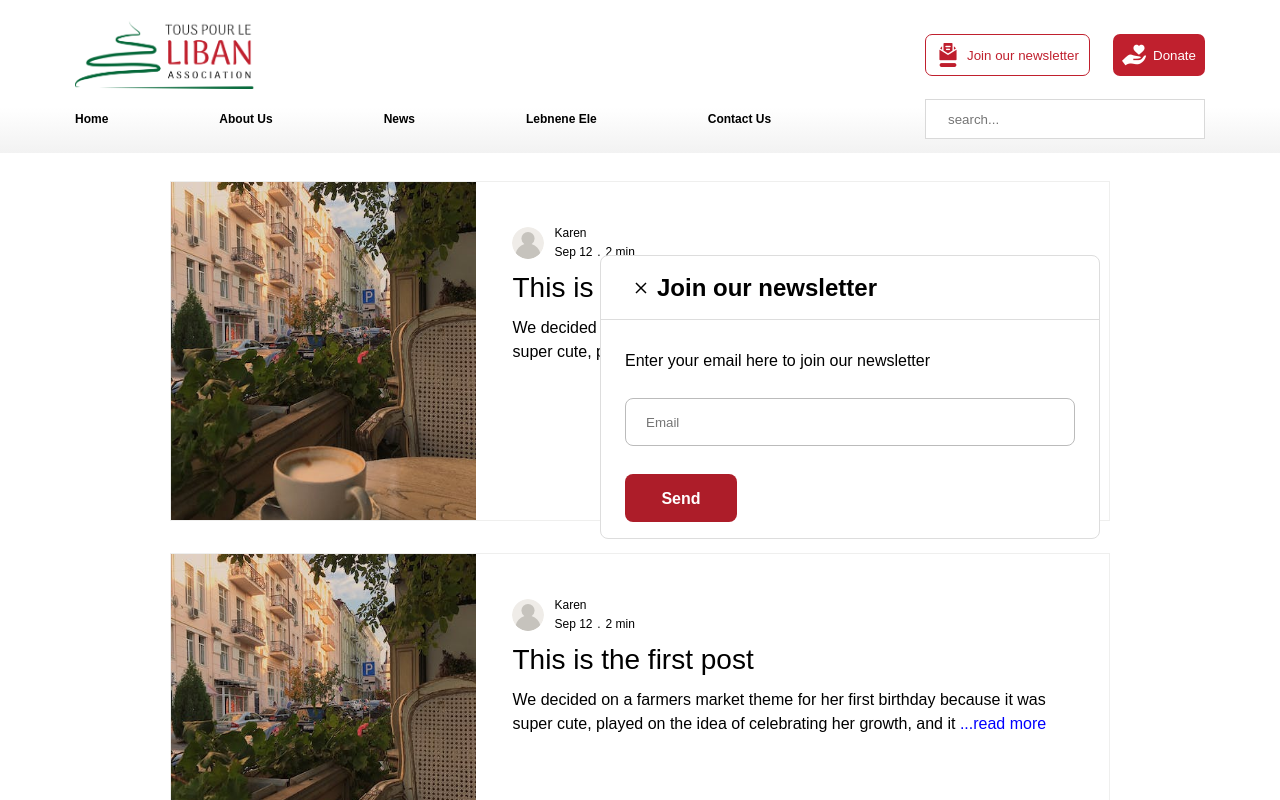
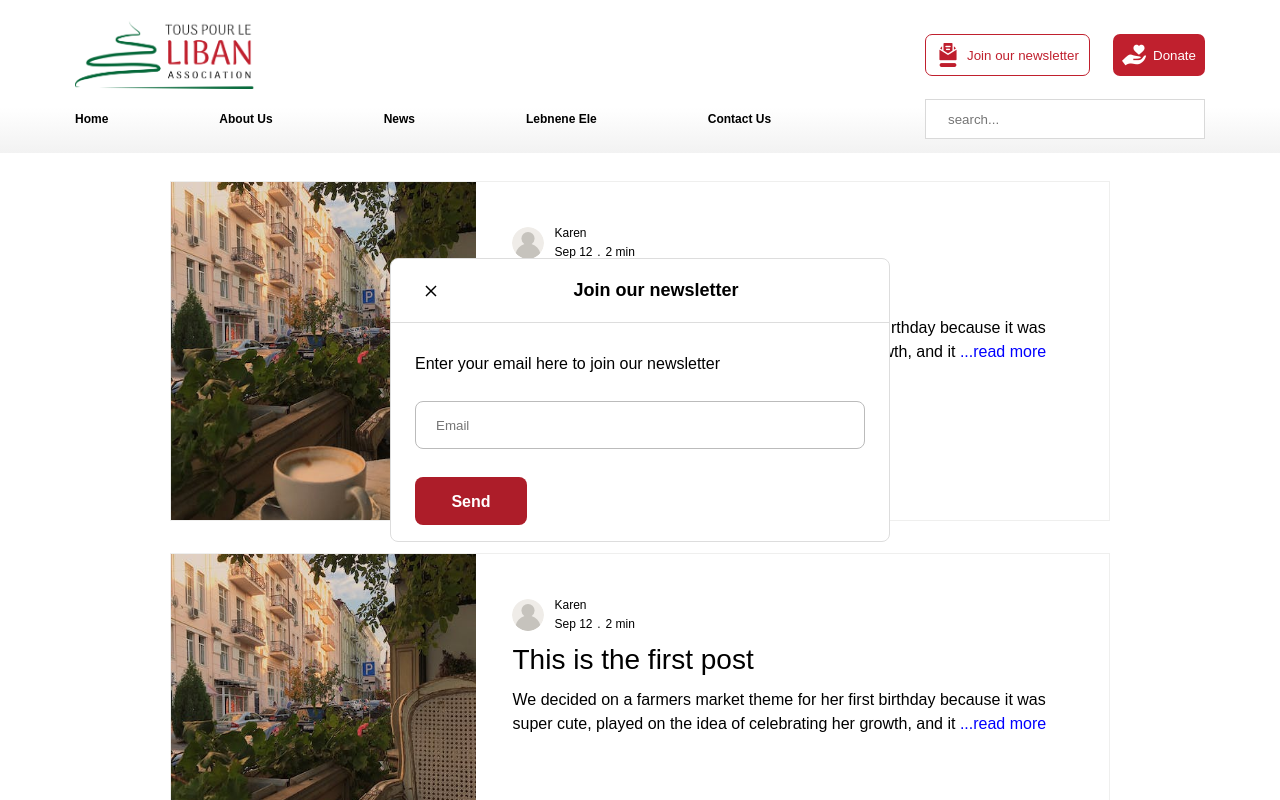
Before and after one commit to Mourtada15/First-Project-FrontEnd, a React (Vite) app: page /news in a window 1280 px wide. Both pictures are taken after a click on the button "Join our newsletter". Shown: the top 800 px of the page. Built offline with nearby package versions, Linux system fonts and the light colour scheme; a web font is replaced by a local one.

Commit message:
fix contactus/subscribe positions

```diff
--- a/src/components/navbar.jsx
+++ b/src/components/navbar.jsx
@@ -45,7 +45,7 @@ const Navbar = () =>{
         <div className="nav-items">
             <ul>
                 <li><Link to="/">Home</Link></li>
-                <li><Link to="#">About Us</Link></li>
+                <li><Link to="/aboutus">About Us</Link></li>
                 <li><Link to="/news">News</Link></li>
                 <li><Link to="#">Lebnene Ele</Link></li>
                 <li><Link onClick={handleShowContact} to="#">Contact Us</Link></li>
--- a/src/components/subscribe.css
+++ b/src/components/subscribe.css
@@ -7,12 +7,14 @@
     border-radius: .5rem;
     position: absolute;
     z-index: 5;
-    top: 15.938rem;
-    left: 37.5rem;
+    top: 50%;
+    left: 50%;
+    transform: translate(-50%, -50%);
     display: flex;
     flex-direction: column;
     align-items: center;
     font-family: "Avenir",sans-serif;
+    position: fixed;
 }
 .popup-header{
     width: 100%;
--- a/src/components/subscribe.jsx
+++ b/src/components/subscribe.jsx
@@ -39,8 +39,7 @@ const Subscribe = ({onHide}) =>{
     <path d="m6 6 20 20" />
     <path d="m26 6-20 20" /> </svg>
             </button>
-            <h1 className='pop
-            up-title'>Join our newsletter</h1>
+            <h1 className='popup-title'>Join our newsletter</h1>
            </header>
            <div className="popup-body">
             <p className='popup-note'>Enter your email here to join our newsletter</p>
--- a/src/main.jsx
+++ b/src/main.jsx
@@ -2,6 +2,7 @@ import React from 'react'
 import ReactDOM from 'react-dom/client'
 import Home from './Home.jsx'
 import News from './News.jsx'
+import Aboutus from './AboutUs.jsx'
 import { createBrowserRouter,RouterProvider} from 'react-router-dom'
 import axios from 'axios'
 import Article from './components/article.jsx'
@@ -24,6 +25,10 @@ const router = createBrowserRouter([
     {
       path:'/posts/:postId',
       element:<Article/>
+    },
+    {
+      path:'/aboutus',
+      element: <Aboutus/>
     }
 
 ])
```
